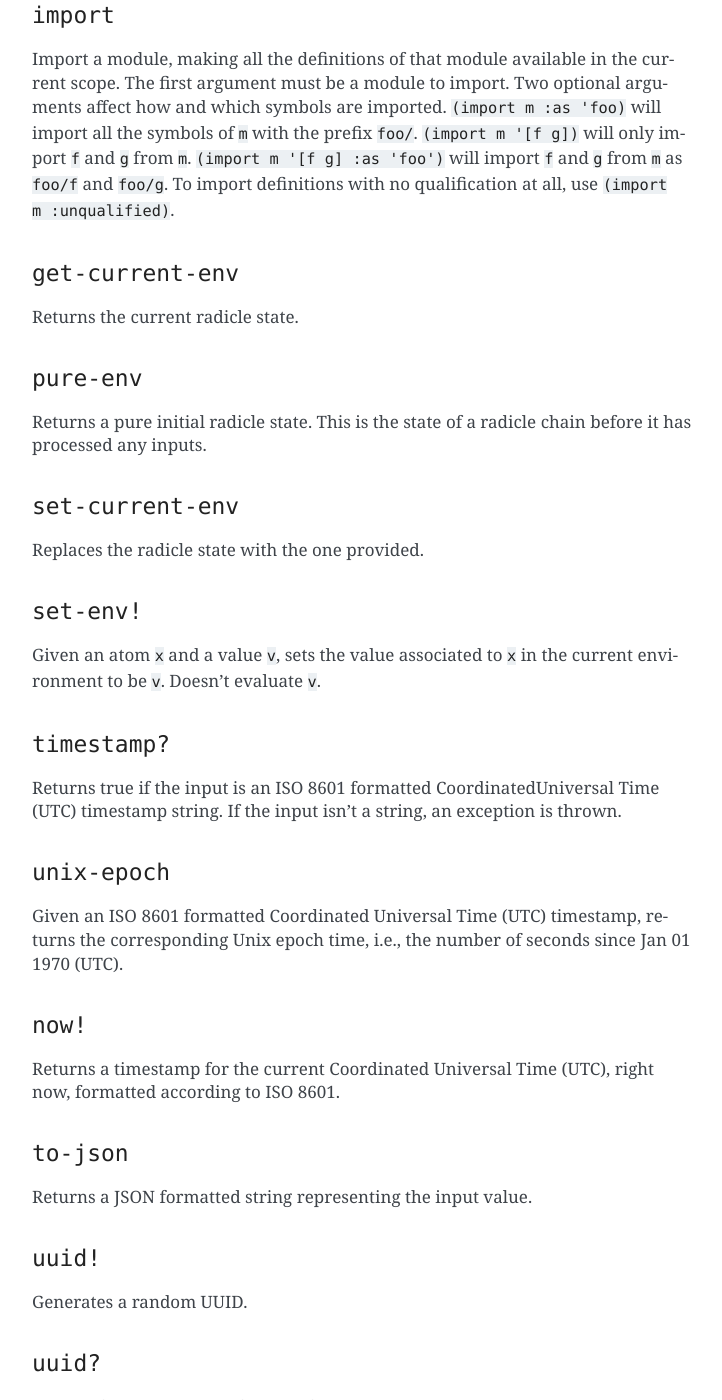
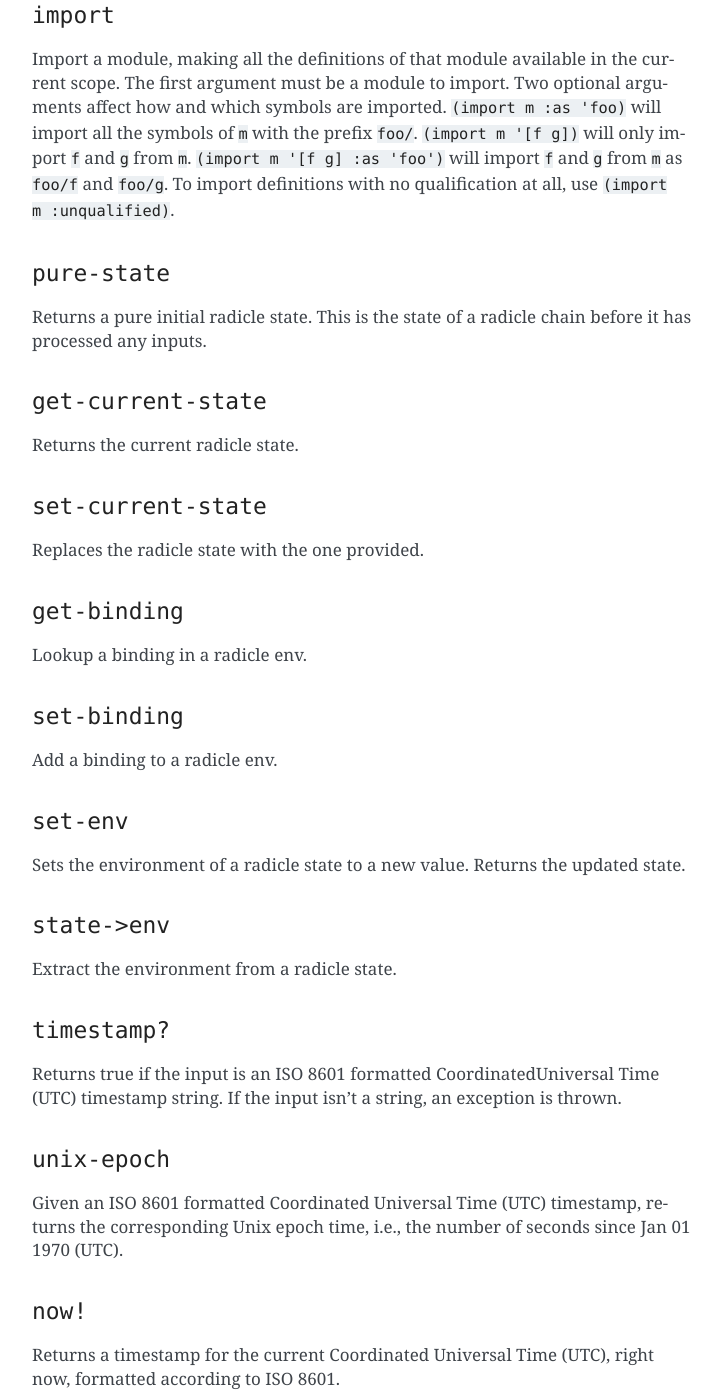
Before and after one commit to radicle-dev/radicle-alpha, a Sphinx documentation site: the page built from docs/source/reference.rst, in a window 1280 px wide and 1400 px high, scrolled down 7554 px. Shown: the whole window, without its empty margins (388-1110 px from the left). Built offline with Sphinx 7.4.7, drawn with Linux system fonts in a browser that asks for light colours; pages that are not in the unit, such as notebooks, are missing from menus; some of the changed text lies outside the part shown.

Commit message:
Machine environments and states now have their own value types. (#352)
* Machine environments and states now have their own value types.

* Rename primops to be more consistent.

* Add issues migration script.

* Add a script to migrate the names chain.

```diff
--- a/docs/source/reference.rst
+++ b/docs/source/reference.rst
@@ -369,27 +369,42 @@ from ``m``. ``(import m '[f g] :as 'foo')`` will import ``f`` and ``g``
 from ``m`` as ``foo/f`` and ``foo/g``. To import definitions with no
 qualification at all, use ``(import m :unqualified)``.
 
-``get-current-env``
-~~~~~~~~~~~~~~~~~~~
-
-Returns the current radicle state.
-
-``pure-env``
-~~~~~~~~~~~~
+``pure-state``
+~~~~~~~~~~~~~~
 
 Returns a pure initial radicle state. This is the state of a radicle
 chain before it has processed any inputs.
 
-``set-current-env``
-~~~~~~~~~~~~~~~~~~~
+``get-current-state``
+~~~~~~~~~~~~~~~~~~~~~
+
+Returns the current radicle state.
+
+``set-current-state``
+~~~~~~~~~~~~~~~~~~~~~
 
 Replaces the radicle state with the one provided.
 
-``set-env!``
-~~~~~~~~~~~~
+``get-binding``
+~~~~~~~~~~~~~~~
 
-Given an atom ``x`` and a value ``v``, sets the value associated to
-``x`` in the current environment to be ``v``. Doesn't evaluate ``v``.
+Lookup a binding in a radicle env.
+
+``set-binding``
+~~~~~~~~~~~~~~~
+
+Add a binding to a radicle env.
+
+``set-env``
+~~~~~~~~~~~
+
+Sets the environment of a radicle state to a new value. Returns the
+updated state.
+
+``state->env``
+~~~~~~~~~~~~~~
+
+Extract the environment from a radicle state.
 
 ``timestamp?``
 ~~~~~~~~~~~~~~
@@ -660,6 +675,11 @@ Empty-sequence pattern. Matches ``[]`` and ``(list)``
 ~~~~~~~~~~~~~~~
 
 Pattern which matches ``[:just x]``.
+
+``(/member vs)``
+~~~~~~~~~~~~~~~~
+
+Matches values that are members of a structure.
 
 ``prelude/strings``
 -------------------
```
Also changed, not shown: reference-doc.yaml (+8 -5 lines), 15 other files.
